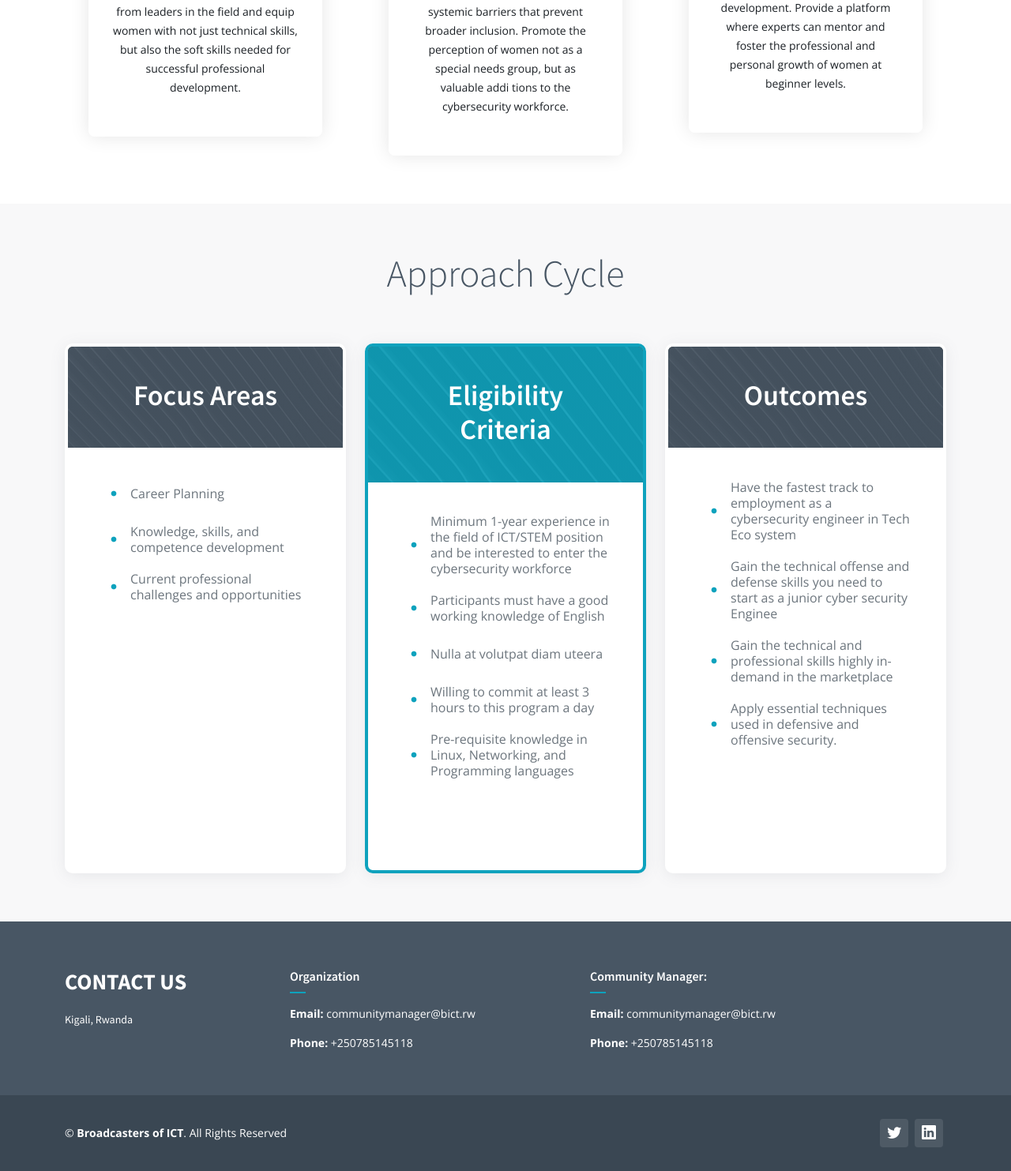
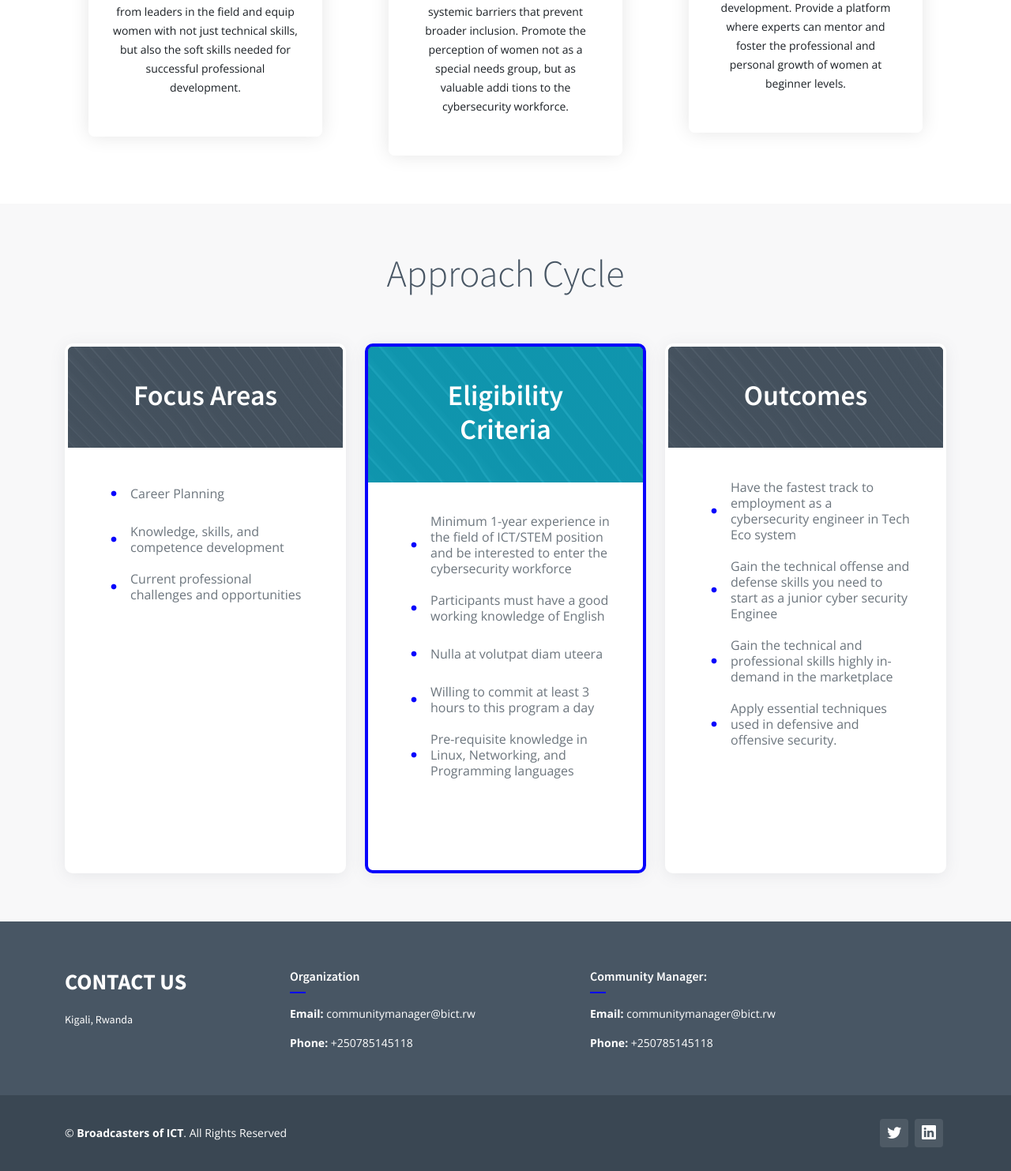
Before and after one commit to rwema3/shecanhack, a PHP site: page / in a window 1280 px wide. Shown: the part 1224-2707 px from the top of the page at 79% size. Run offline with PHP 8.4, Linux system fonts and the light colour scheme.

Commit message:
Update variables.css

```diff
--- a/assets/css/variables.css
+++ b/assets/css/variables.css
@@ -1,23 +1,4 @@
-/**
-* Template Name: HeroBiz
-* File: variables.css
-* Description: Easily customize colors, typography, and other repetitive properties used in the template main stylesheet file main.css
-*
-* Template URL: https://bootstrapmade.com/herobiz-bootstrap-business-template/
-* Author: BootstrapMade.com
-* License: https://bootstrapmade.com/license/
-*
-* Contents:
-* 1. HeroBiz template variables
-* 2. Override default Bootstrap variables
-* 3. Set color and background class names
-*
-* Learn more about CSS variables at https://developer.mozilla.org/en-US/docs/Web/CSS/Using_CSS_custom_properties
-*/
 
-/*--------------------------------------------------------------
-# 1. HeroBiz template variables
---------------------------------------------------------------*/
 :root {
 
   /* Fonts */
@@ -33,13 +14,13 @@
   --color-default-rgb: 26, 31, 36;
 
   /* Defult links color */
-  --color-links: #0ea2bd;
-  --color-links-hover: #1ec3e0;
+  --color-links: #0804fc;
+  --color-links-hover: #0804fc;
 
   /* Primay colors */
-  --color-primary: #0ea2bd;
-  --color-primary-light: #1ec3e0;
-  --color-primary-dark: #0189a1;
+  --color-primary: #0804fc;
+  --color-primary-light: #0804fc;
+  --color-primary-dark: #0804fc;
 
   --color-primary-rgb: 14, 162, 189;
   --color-primary-light-rgb: 30, 195, 224;
@@ -55,7 +36,7 @@
   --color-secondary-dark-rgb: 58, 71, 83;
 
   /* General colors */
-  --color-blue: #0d6efd;
+  --color-blue: #0804fc;
   --color-blue-rgb: 13, 110, 253;
 
   --color-indigo: #6610f2;
@@ -79,10 +60,10 @@
   --color-green: #059652;
   --color-green-rgb: 5, 150, 82;
 
-  --color-teal: #20c997;
+  --color-teal: #0804fc;
   --color-teal-rgb: 32, 201, 151;
 
-  --color-cyan: #0dcaf0;
+  --color-cyan: #0804fc;
   --color-cyan-rgb: 13, 202, 240;
 
   --color-white: #ffffff;
@@ -126,7 +107,7 @@
   --bs-primary: var(--color-blue);
   --bs-secondary: var(--color-blue);
   --bs-success: #198754;
-  --bs-info: #0dcaf0;
+  --bs-info: #0804fc;
   --bs-warning: #ffc107;
   --bs-danger: #dc3545;
   --bs-light: #f8f9fa;
```
